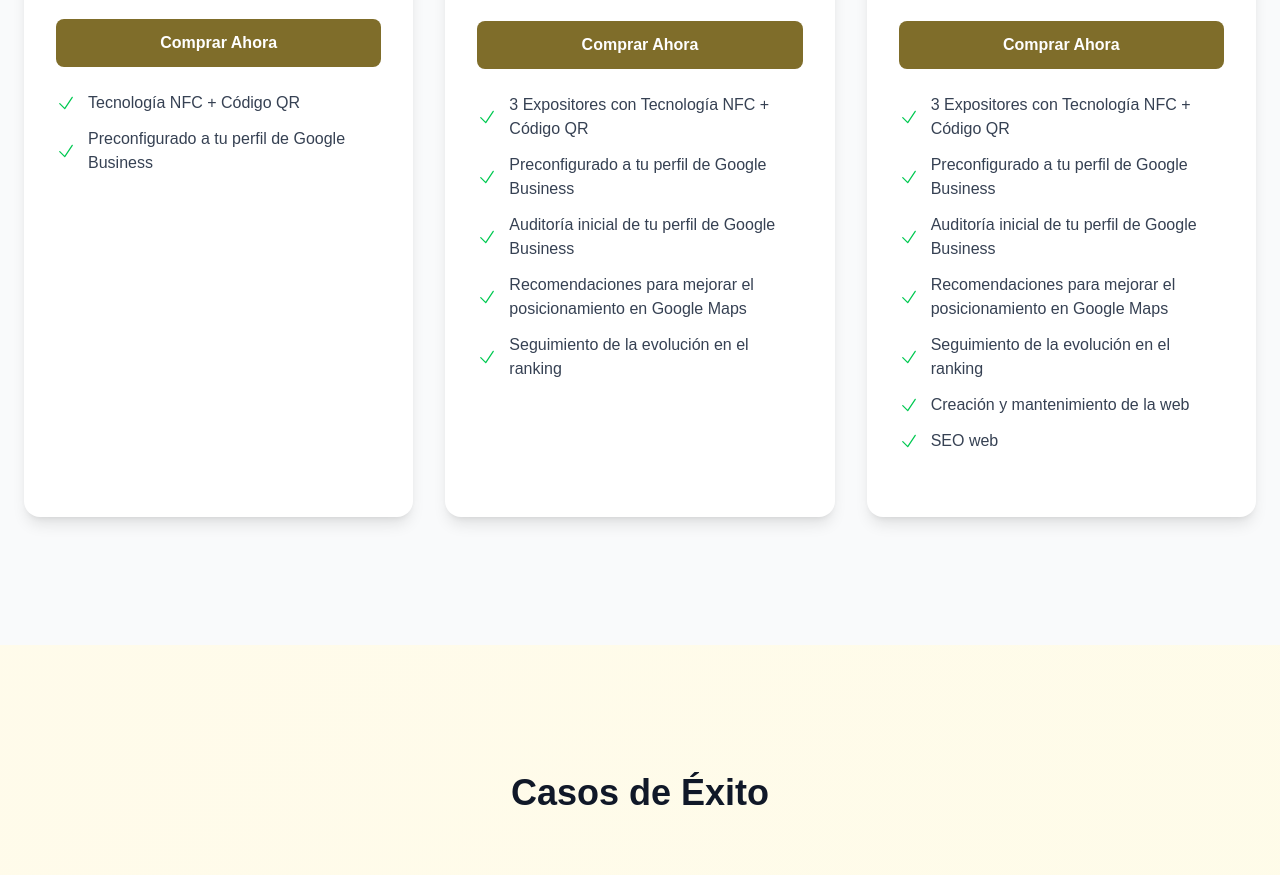
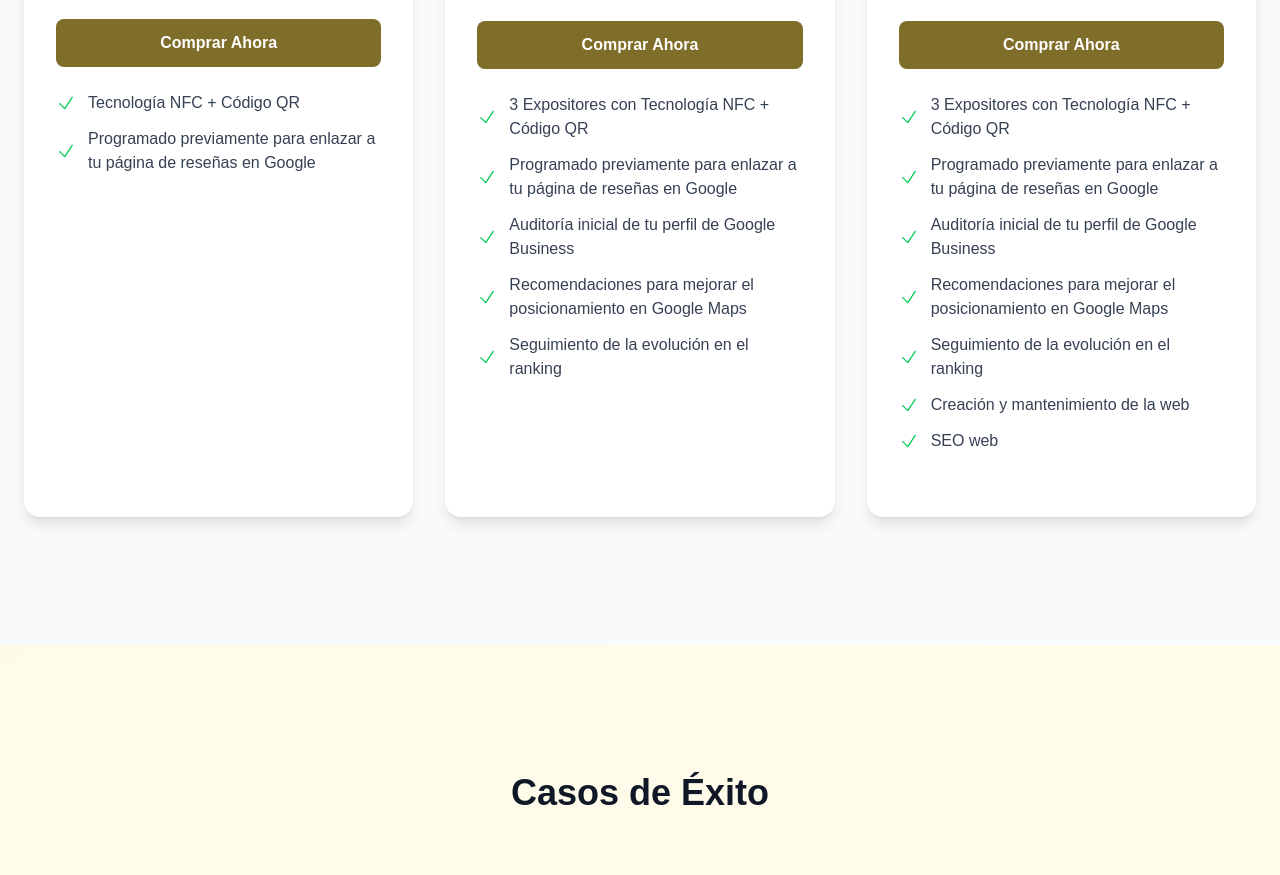
Before and after one commit to vmomparler1/just5stars-nextjs, a Next.js app: page /stand-google in a window 1280 px wide. Shown: the part 3540-4415 px from the top of the page. Built offline with nearby package versions, Linux system fonts and the light colour scheme.

Commit message:
sending email in confirmation

```diff
--- a/app/data/products.json
+++ b/app/data/products.json
@@ -14,7 +14,7 @@
     "secondary_label": null,
     "features": [
       "Tecnología NFC + Código QR",
-      "Preconfigurado a tu perfil de Google Business"
+      "Programado previamente para enlazar a tu página de reseñas en Google"
     ]
   },
   "stand_visibility": {
@@ -35,7 +35,7 @@
     },
     "features": [
       "3 Expositores con Tecnología NFC + Código QR",
-      "Preconfigurado a tu perfil de Google Business",
+      "Programado previamente para enlazar a tu página de reseñas en Google",
       "Auditoría inicial de tu perfil de Google Business",
       "Recomendaciones para mejorar el posicionamiento en Google Maps",
       "Seguimiento de la evolución en el ranking"
@@ -56,7 +56,7 @@
     },
     "features": [
       "3 Expositores con Tecnología NFC + Código QR",
-      "Preconfigurado a tu perfil de Google Business",
+      "Programado previamente para enlazar a tu página de reseñas en Google",
       "Auditoría inicial de tu perfil de Google Business",
       "Recomendaciones para mejorar el posicionamiento en Google Maps",
       "Seguimiento de la evolución en el ranking",
--- a/app/stand-google/page.tsx
+++ b/app/stand-google/page.tsx
@@ -124,7 +124,7 @@ export default function StandGooglePage() {
         },
         "features": [
           "Tecnología NFC + Código QR",
-          "Preconfigurado a tu perfil de Google Business"
+          "Programado previamente para enlazar a tu página de reseñas en Google"
         ]
       },
       {
@@ -151,7 +151,7 @@ export default function StandGooglePage() {
         },
         "features": [
           "3 Expositores con Tecnología NFC + Código QR",
-          "Preconfigurado a tu perfil de Google Business",
+          "Programado previamente para enlazar a tu página de reseñas en Google",
           "Auditoría inicial de tu perfil de Google Business",
           "Recomendaciones para mejorar el posicionamiento en Google Maps",
           "Seguimiento de la evolución en el ranking"
@@ -181,7 +181,7 @@ export default function StandGooglePage() {
         },
         "features": [
           "3 Expositores con Tecnología NFC + Código QR",
-          "Preconfigurado a tu perfil de Google Business",
+          "Programado previamente para enlazar a tu página de reseñas en Google",
           "Auditoría inicial de tu perfil de Google Business",
           "Recomendaciones para mejorar el posicionamiento en Google Maps",
           "Seguimiento de la evolución en el ranking",
```
